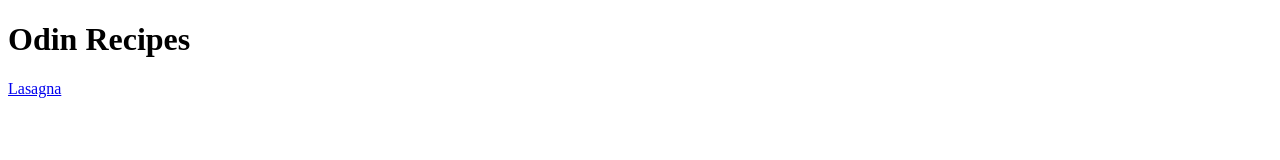
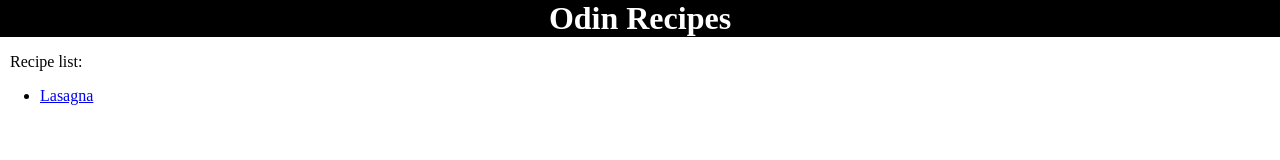
Before and after one commit to Yippeeclaw/odin-recipes, a plain HTML site: page index.html in a window 1280 px wide. Drawn offline with Linux system fonts and the light colour scheme.

Commit message:
CSS and HTML: add style to main page

```diff
--- a/index.html
+++ b/index.html
@@ -3,9 +3,15 @@
     <head>
         <meta charset="UTF-8">
         <title>Odin Recipes</title>
+        <link rel="stylesheet" href="./styles.css">
     </head>
     <body>
         <h1>Odin Recipes</h1>
-        <a href="./recipes/lasagna.html">Lasagna</a>
+        <div>
+            <p>Recipe list:</p>
+            <ul>
+                <li><a href="./recipes/lasagna.html">Lasagna</a></li>
+            </ul>
+        </div>
     </body>
 </html>
--- /dev/null
+++ b/styles.css
@@ -0,0 +1,15 @@
+body {
+    margin: 0px;
+    padding: 0px;
+}
+
+h1 {
+    background-color: black;
+    color: white;
+    text-align: center;
+    margin: 0px;
+}
+
+div p {
+    padding-left: 10px;
+}
```
